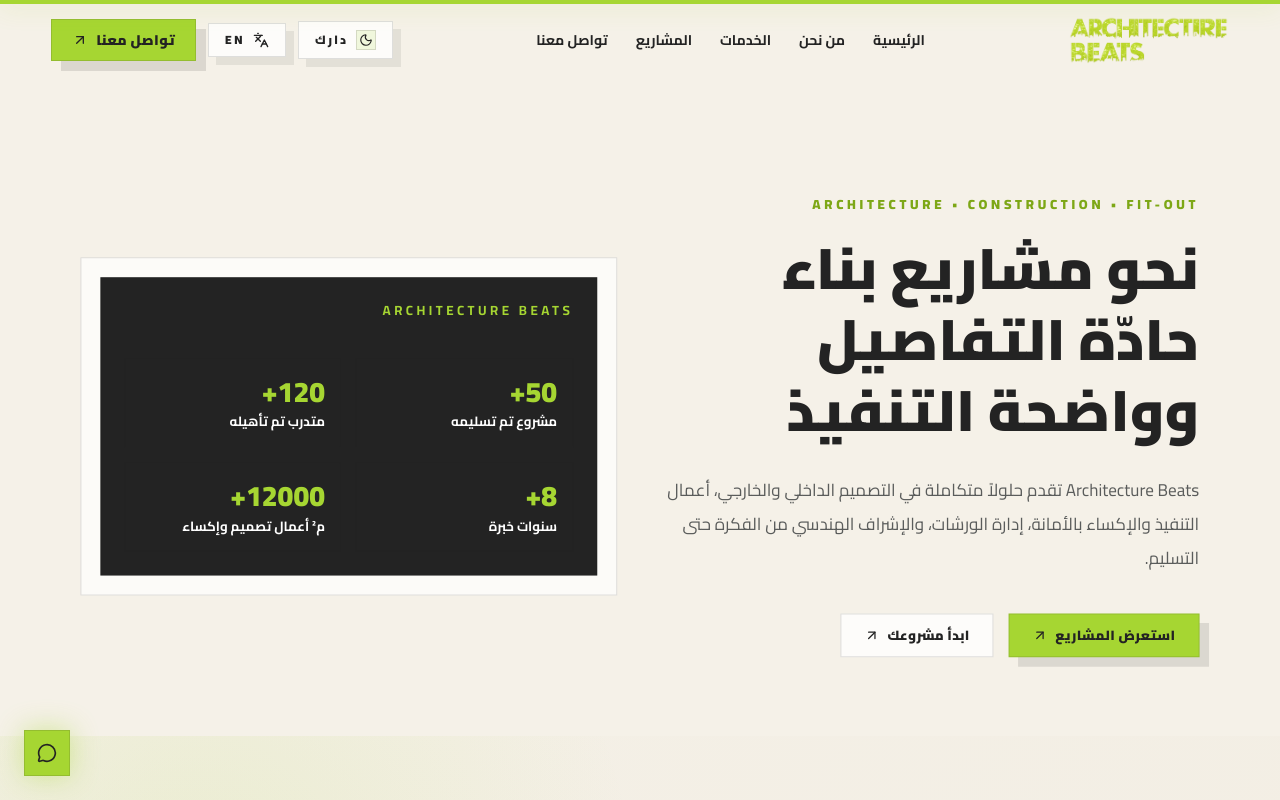
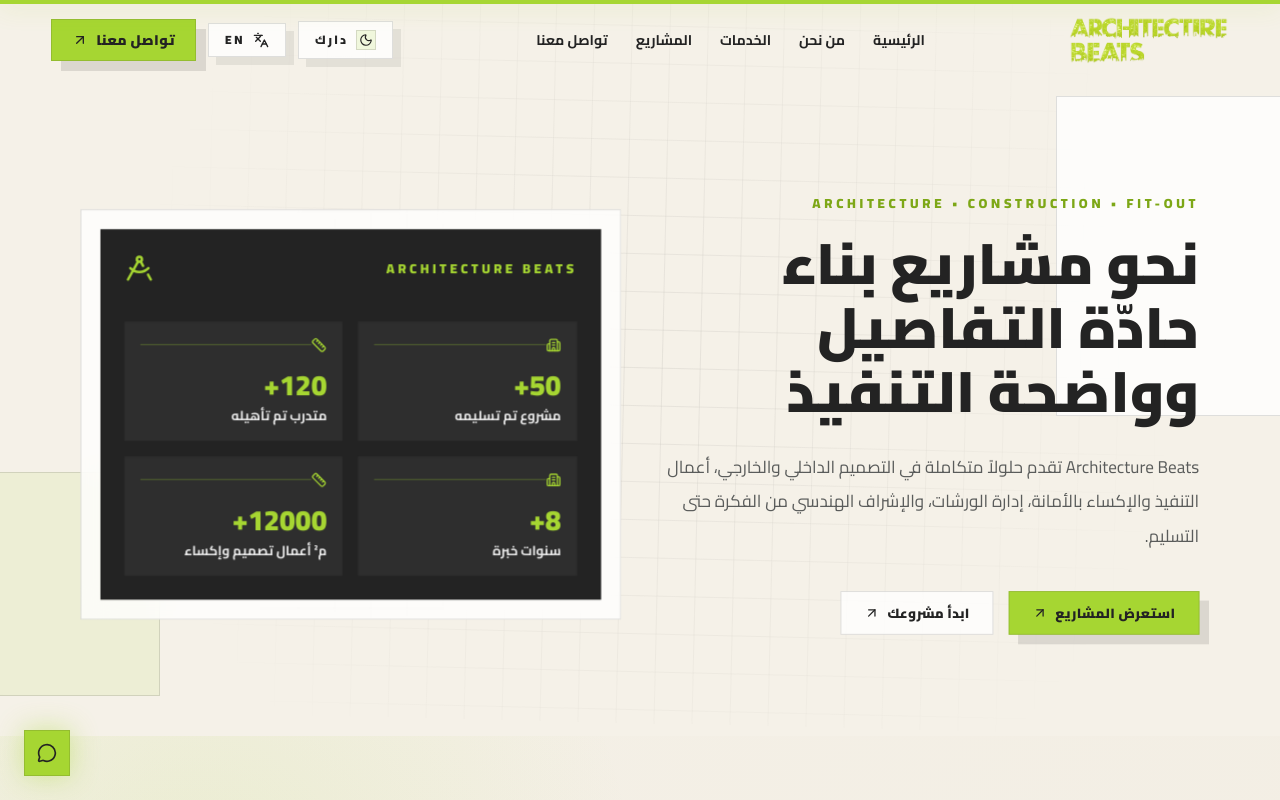
Before and after one commit to abod-haes/architecture-beats, a Next.js app: page / in a window 1280 px wide. Shown: the top 800 px of the page. Built offline with nearby package versions, Linux system fonts and the light colour scheme.

Commit message:
Make hero theme aware and more dynamic

```diff
--- a/src/components/sections/Hero.tsx
+++ b/src/components/sections/Hero.tsx
@@ -1,6 +1,7 @@
 "use client";
 
 import { motion, useScroll, useTransform } from "framer-motion";
+import { Building2, DraftingCompass, Ruler } from "lucide-react";
 import { useLocale } from "@/context/LocaleContext";
 import { fadeUp, staggerContainer } from "@/lib/motion";
 import GlowButton from "../ui/GlowButton";
@@ -10,48 +11,64 @@ export default function Hero() {
   const { scrollYProgress } = useScroll();
   const heroScale = useTransform(scrollYProgress, [0, 0.24], [1, 0.95]);
   const heroY = useTransform(scrollYProgress, [0, 0.24], [0, 36]);
+  const blueprintY = useTransform(scrollYProgress, [0, 0.3], [0, -80]);
+  const cardRotate = useTransform(scrollYProgress, [0, 0.22], [0, -3]);
 
   return (
-    <section className="relative min-h-[92vh] overflow-hidden bg-[#f5f1e8] pt-36" dir={dir}>
-      <div className="absolute inset-0 -z-10 opacity-80 blueprint-grid" />
-      <div className="absolute -right-24 top-20 -z-10 h-80 w-80 rotate-12 border border-brand-dark/10 bg-white/35" />
-      <div className="absolute -left-16 bottom-10 -z-10 h-56 w-56 -rotate-12 border border-brand-primary/45 bg-brand-primary/10" />
+    <section className="site-section relative min-h-[92vh] overflow-hidden bg-[var(--site-bg)] pt-32 sm:pt-36" dir={dir}>
+      <motion.div style={{ y: blueprintY }} className="blueprint-grid blueprint-drift absolute inset-0 -z-10 opacity-90" />
+      <motion.div style={{ rotate: cardRotate }} className="site-float absolute -right-24 top-24 -z-10 h-72 w-72 border border-[var(--site-border)] bg-[var(--site-card)] sm:h-80 sm:w-80" />
+      <motion.div style={{ y: heroY }} className="site-float absolute -left-16 bottom-10 -z-10 h-52 w-52 border border-brand-primary/45 bg-brand-primary/10 [animation-delay:1.4s] sm:h-56 sm:w-56" />
 
       <motion.div
         style={{ scale: heroScale, y: heroY }}
         initial="hidden"
         animate="visible"
         variants={staggerContainer}
-        className="mx-auto grid w-[92%] max-w-7xl gap-12 pb-24 md:grid-cols-2 md:items-center"
+        className="mx-auto grid w-[92%] max-w-7xl gap-10 pb-20 sm:pb-24 md:grid-cols-2 md:items-center"
       >
         <div>
-          <motion.p variants={fadeUp} className="mb-5 text-sm font-black uppercase tracking-[0.28em] text-brand-secondary">
+          <motion.p variants={fadeUp} className="mb-5 text-xs font-black uppercase tracking-[0.24em] text-brand-secondary sm:text-sm sm:tracking-[0.28em]">
             {content.hero.eyebrow}
           </motion.p>
-          <motion.h1 variants={fadeUp} className="max-w-5xl text-4xl font-black leading-tight text-brand-dark md:text-6xl">
+          <motion.h1 variants={fadeUp} className="max-w-5xl text-4xl font-black leading-[1.12] text-brand-dark sm:text-5xl md:text-6xl">
             {content.hero.title}
           </motion.h1>
-          <motion.p variants={fadeUp} className="mt-7 max-w-3xl text-lg leading-9 text-brand-gray">
+          <motion.p variants={fadeUp} className="mt-6 max-w-3xl text-base leading-8 text-brand-gray sm:mt-7 sm:text-lg sm:leading-9">
             {content.hero.description}
           </motion.p>
-          <motion.div variants={fadeUp} className="mt-10 flex flex-wrap gap-4">
-            <GlowButton label={content.hero.primaryCta} href={content.hero.primaryHref} />
-            <GlowButton label={content.hero.secondaryCta} href={content.hero.secondaryHref} variant="outline" />
+          <motion.div variants={fadeUp} className="mt-8 grid gap-3 sm:mt-10 sm:flex sm:flex-wrap sm:gap-4">
+            <GlowButton label={content.hero.primaryCta} href={content.hero.primaryHref} className="w-full sm:w-auto" />
+            <GlowButton label={content.hero.secondaryCta} href={content.hero.secondaryHref} variant="outline" className="w-full sm:w-auto" />
           </motion.div>
         </div>
 
-        <motion.div variants={fadeUp} className="border border-brand-dark/15 bg-white/70 p-5">
-          <div className="border border-brand-dark/20 bg-brand-dark p-6 text-white">
-            <p className="text-sm font-bold uppercase tracking-[0.26em] text-brand-primary">{content.company.nameEn}</p>
-            <div className="mt-10 grid gap-4 sm:grid-cols-2">
-              {content.stats.slice(0, 4).map((stat) => (
-                <div key={stat.label} className="border border-white/15 p-4">
+        <motion.div variants={fadeUp} className="site-card relative overflow-hidden p-3 sm:p-5" data-cursor="active">
+          <div className="blueprint-grid absolute inset-0 opacity-45" />
+          <div className="relative border border-[var(--site-border)] bg-[var(--site-inverse)] p-5 text-[var(--site-inverse-text)] sm:p-6">
+            <div className="flex items-center justify-between gap-4">
+              <p className="text-xs font-bold uppercase tracking-[0.24em] text-brand-primary sm:text-sm sm:font-black sm:tracking-[0.26em]">{content.company.nameEn}</p>
+              <DraftingCompass className="h-8 w-8 text-brand-primary" />
+            </div>
+            <div className="mt-8 grid gap-3 sm:mt-10 sm:grid-cols-2 sm:gap-4">
+              {content.stats.slice(0, 4).map((stat, index) => (
+                <motion.div
+                  key={stat.label}
+                  initial={{ opacity: 0, y: 22 }}
+                  animate={{ opacity: 1, y: 0 }}
+                  transition={{ delay: 0.35 + index * 0.09 }}
+                  className="border border-white/15 bg-white/5 p-4"
+                >
+                  <div className="mb-4 flex items-center justify-between text-brand-primary">
+                    {index % 2 === 0 ? <Building2 className="h-4 w-4" /> : <Ruler className="h-4 w-4" />}
+                    <span className="h-px flex-1 bg-brand-primary/35" />
+                  </div>
                   <p className="text-3xl font-black text-brand-primary">
                     {stat.value}
                     {stat.suffix}
                   </p>
-                  <p className="mt-1 text-sm font-bold text-white">{stat.label}</p>
-                </div>
+                  <p className="mt-1 text-sm font-bold text-[var(--site-inverse-text)]/90">{stat.label}</p>
+                </motion.div>
               ))}
             </div>
           </div>
```
